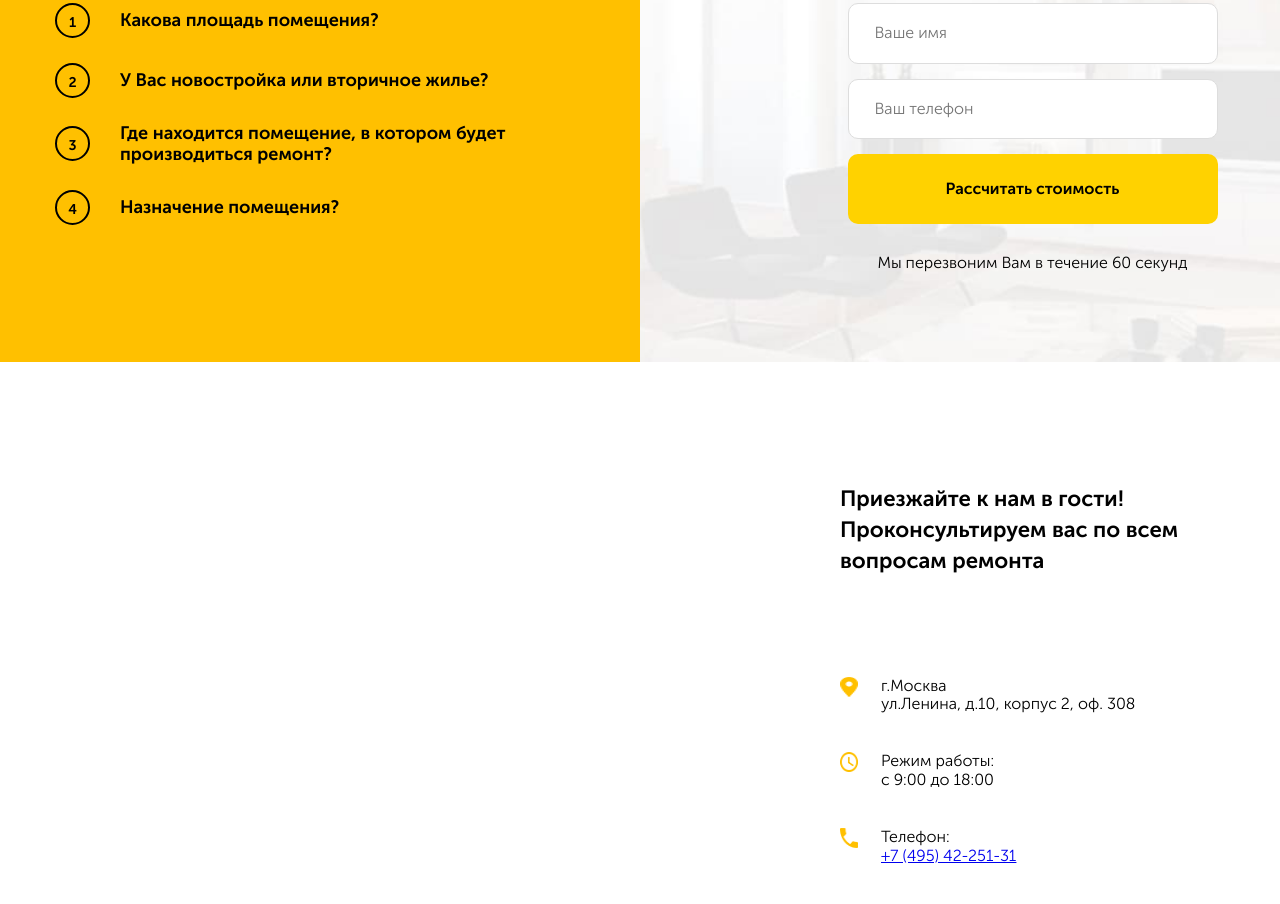
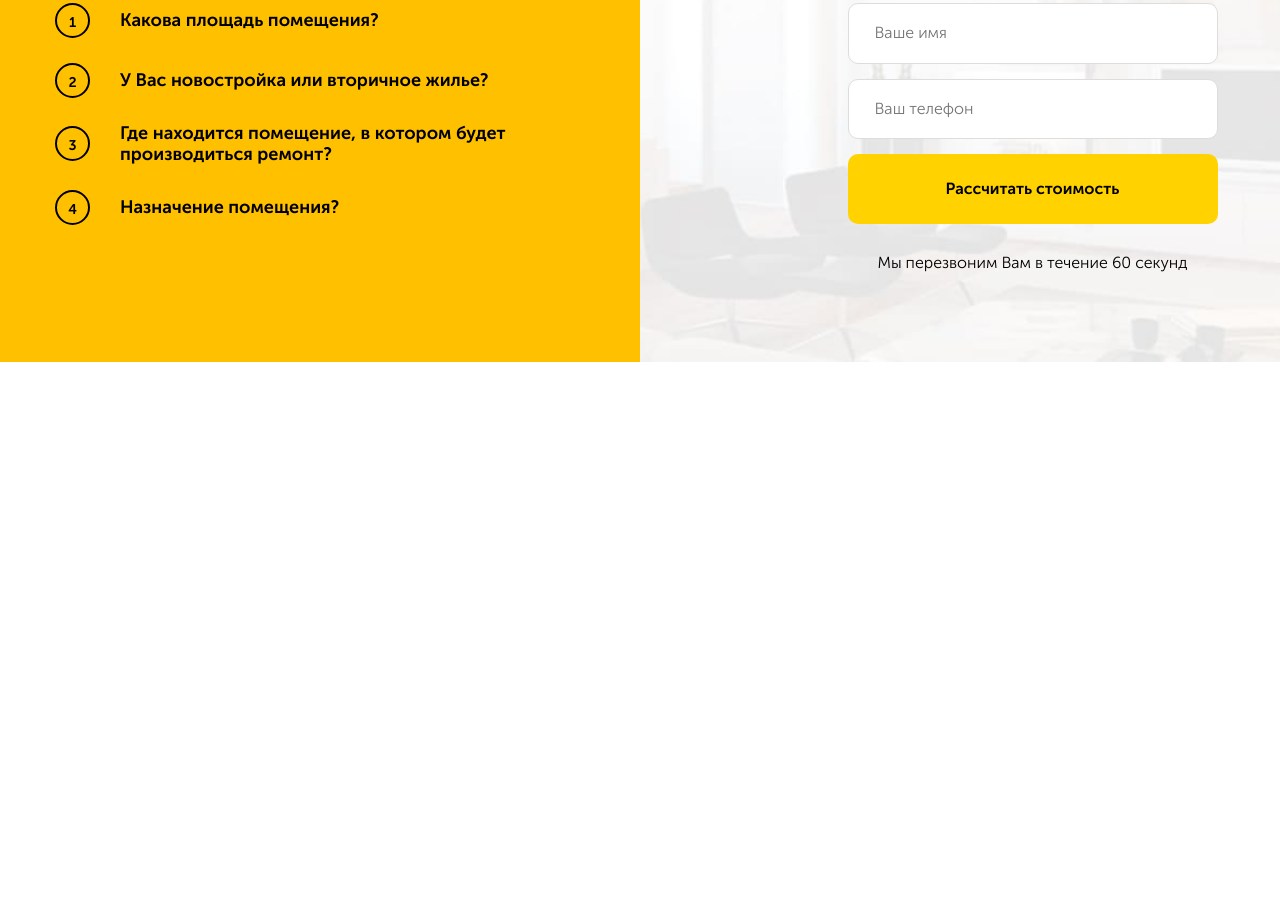
Before and after one commit to bogdan251390/apartment-renovation, a plain HTML site: page index.html in a window 1280 px wide. Shown: the part 5473-6377 px from the top of the page. After the commit the page ends 5835 px from the top, so only its background shows below. Drawn offline with nearby package versions, Linux system fonts and the light colour scheme.

Commit message:
Add files via upload

```diff
--- a/index.html
+++ b/index.html
@@ -309,42 +309,7 @@
 				</div>
 			</section> <!-- Бриф -->
 		</main>
-		<footer class="footer">
-			<div class="map" id="map_container">
-				<script id="ymap_lazy" type="text/javascript" charset="utf-8" async
-					src="https://api-maps.yandex.ru/services/constructor/1.0/js/?um=constructor%3Ae3f6f3be2808d1775f66a3355bdc65974aa71afd738b24bea86fcbbb59549ff5&amp;width=100%25&amp;height=640&amp;lang=ru_RU&amp;scroll=false"></script>
-			</div>
-			<div class="container">
-				<div class="contacts-block">
-					<div class="contacts">
-						<h3 class="contacts__title">Приезжайте к нам в гости! <br> Проконсультируем вас по всем вопросам
-							ремонта
-						</h3>
-						<ul class="contacts-list">
-							<li class="contacts-list__item">
-								<span class="contacts-list__icon">
-									<img src="img/maps/1.png" alt="" class="contacts-list__image">
-								</span>
-								<span class="contacts-list__text">г.Москва <br> ул.Ленина, д.10, корпус 2, оф. 308</span>
-							</li>
-							<li class="contacts-list__item">
-								<span class="contacts-list__icon">
-									<img src="img/maps/2.png" alt="" class="contacts-list__image">
-								</span>
-								<span class="contacts-list__text">Режим работы: <br> с 9:00 до 18:00</span>
-							</li>
-							<li class="contacts-list__item">
-								<span class="contacts-list__icon">
-									<img src="img/maps/3.png" alt="" class="contacts-list__image">
-								</span>
-								<span class="contacts-list__text">Телефон: <br> <a href="tel:+7(495)42-251-31">+7 (495)
-										42-251-31</a></span>
-							</li>
-						</ul>
-					</div>
-				</div>
-			</div>
-		</footer>
+
 	</div>
 
 
```
